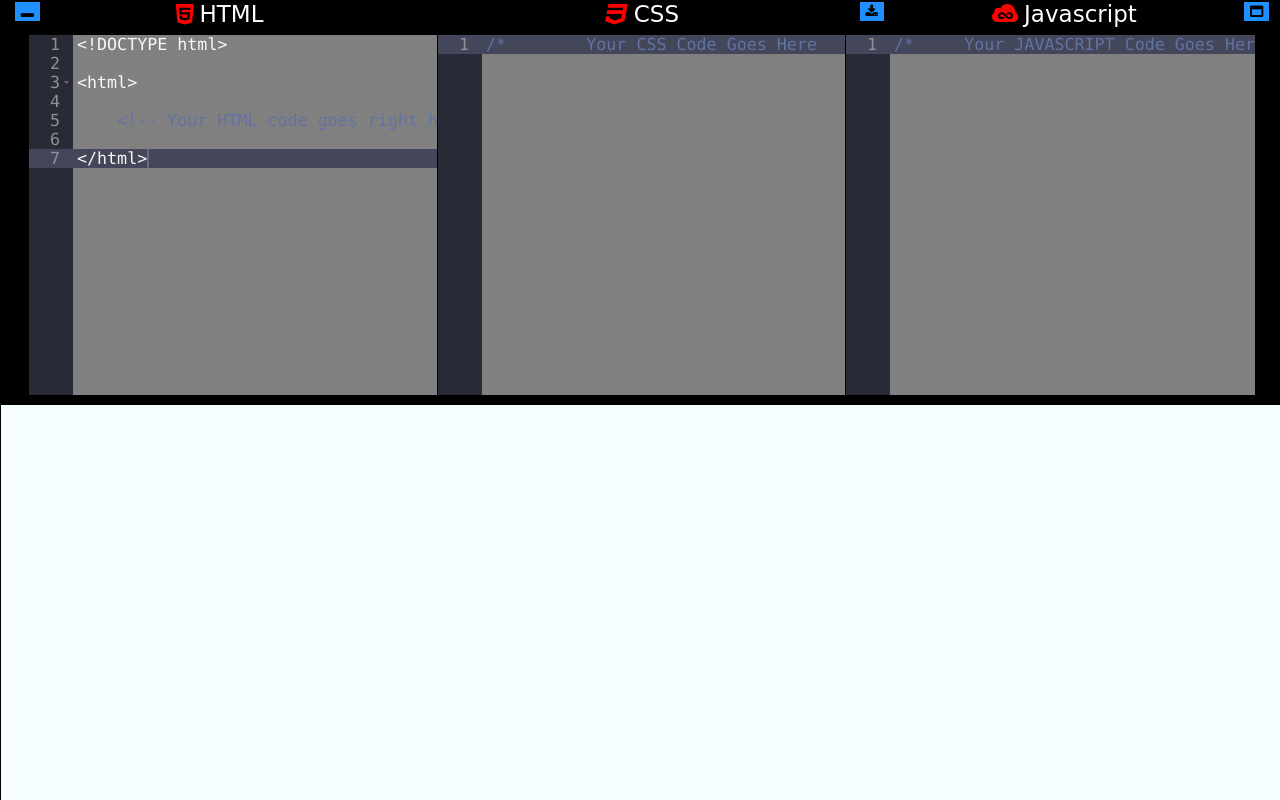
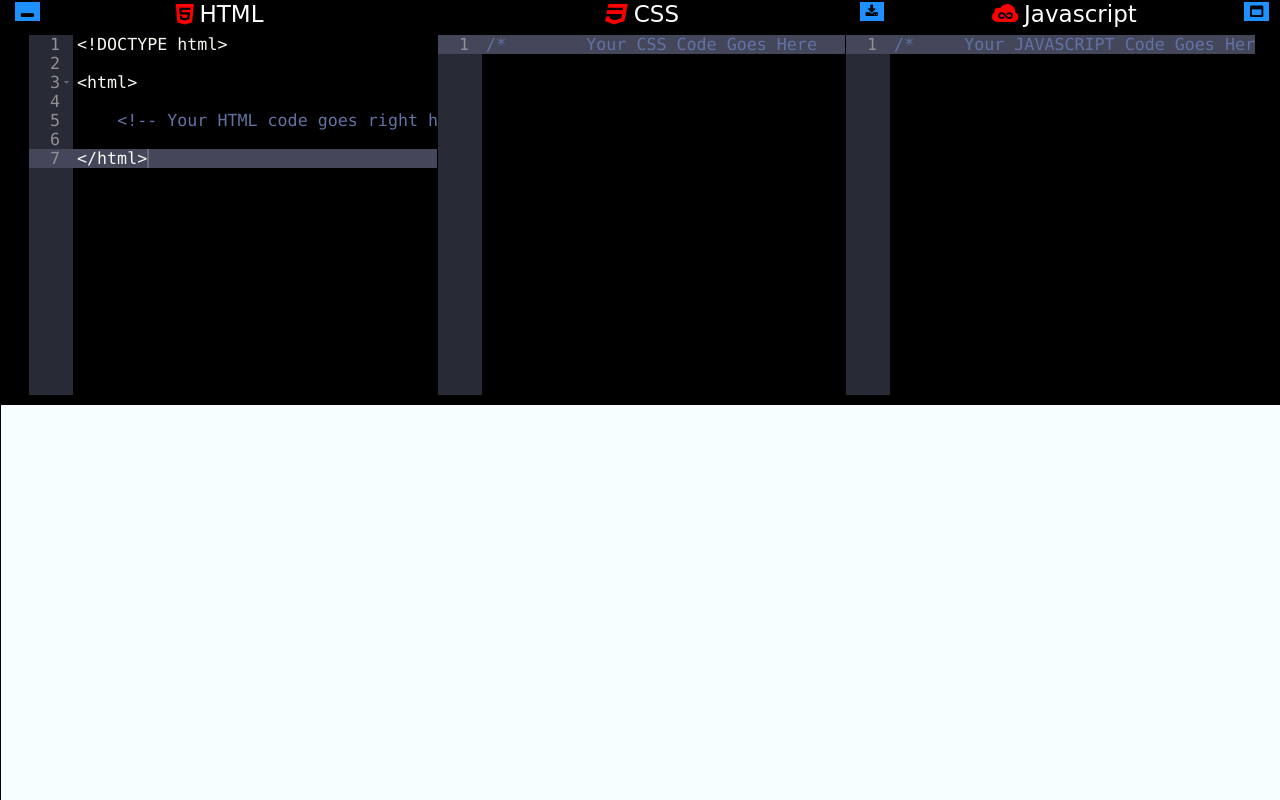
Before and after one commit to Piyush-Choudhary99/Live-Code-Editor, a PHP site: page / in a window 1280 px wide. Run offline with PHP 8.4, Linux system fonts and the light colour scheme; some libraries are stand-ins or nearby versions.

Commit message:
Update style.css

```diff
--- a/style.css
+++ b/style.css
@@ -37,7 +37,7 @@ html,body {
 .editor {
     border:1.5px solid black;
     position: absolute;
-    background: gray;
+    background: Black;
     top:8%;
     height:90%;
     width:32%;
```
